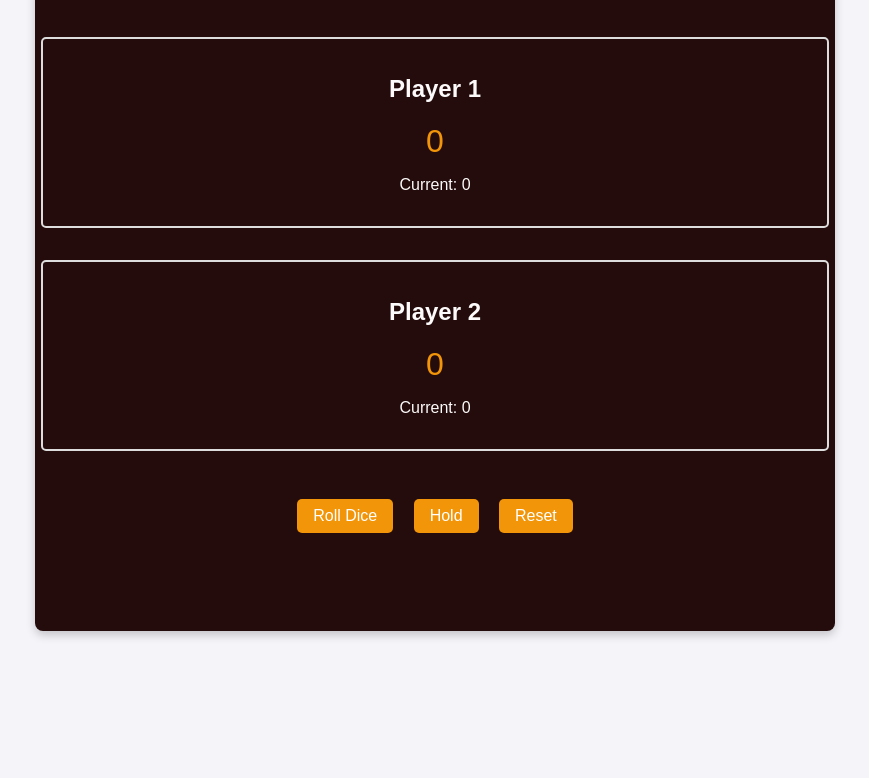
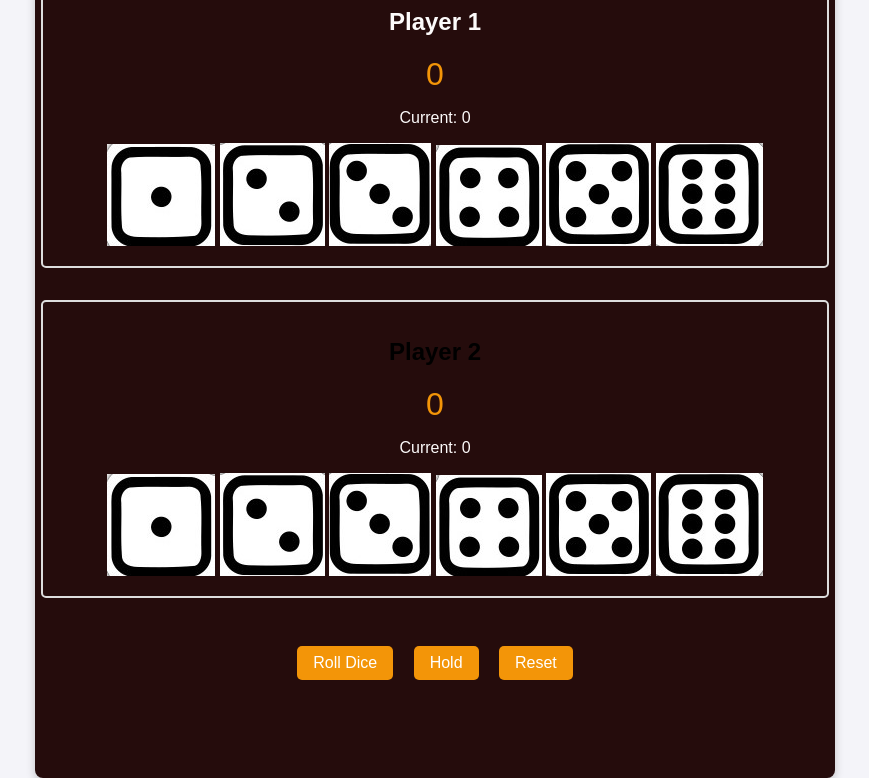
Before and after one commit to AntonAndersson1/Web2-spel, a plain HTML site: page index.html in a window 1280 px wide. Shown: the part 142-920 px from the top of the page, without its empty margins (205-1074 px from the left). Before the commit the page ends 800 px from the top, so only its background shows below. Drawn offline with Linux system fonts and the light colour scheme.

Commit message:
Update index.html

```diff
--- a/index.html
+++ b/index.html
@@ -12,15 +12,28 @@
             <h1>JS Game</h1>
         </header>
         <main>
+            <h1>JS Game</h1>
             <section class="player" id="player-1">
                 <h2>Player 1</h2>
                 <p class="score" id="score-1">0</p>
                 <p class="current" id="current-1">Current: 0</p>
+                <img class="bild" src="taerning1.jpg">
+                <img class="bild" src="taerning2.jpg">
+                <img class="bild" src="taerning3.jpg">
+                <img class="bild" src="taerning4.jpg">
+                <img class="bild" src="taerning5.jpg">
+                <img class="bild" src="taerning6.jpg">
             </section>
             <section class="player" id="player-2">
-                <h2>Player 2</h2>
+                <h2 style="color: black;">Player 2</h2>
                 <p class="score" id="score-2">0</p>
                 <p class="current" id="current-2">Current: 0</p>
+                <img class="bildd" src="taerning1.jpg">
+                <img class="bildd" src="taerning2.jpg">
+                <img class="bildd" src="taerning3.jpg">
+                <img class="bildd" src="taerning4.jpg">
+                <img class="bildd" src="taerning5.jpg">
+                <img class="bildd" src="taerning6.jpg">
             </section>
             <div class="controls">
                 <button id="roll-dice">Roll Dice</button>
@@ -30,6 +43,6 @@
             </div>
         </main>
     </div>
-    <script src="script.js"></script>
+    <script src="main.js"></script>
 </body>
 </html>
```
